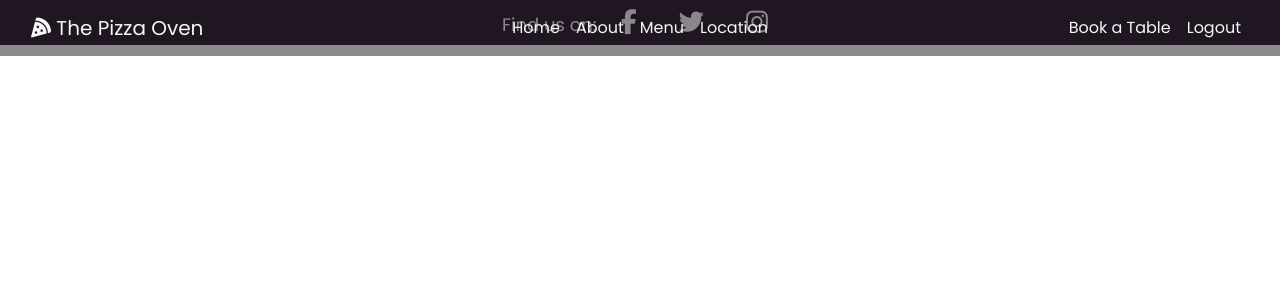
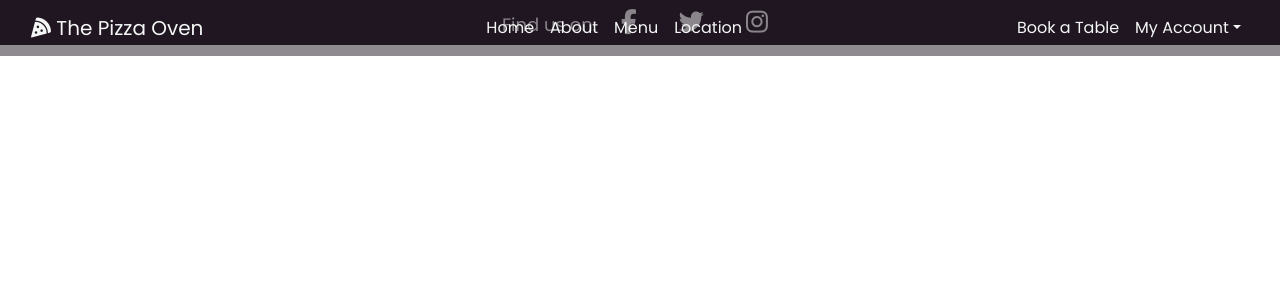
Before and after one commit to Stephanie-Ash/the-pizza-oven, a Django app: page /bookings/manage_bookings in a window 1280 px wide. Shown: the top 300 px of the page. Run offline with Django 3.2, Linux system fonts and the light colour scheme; the visitor is signed in with stand-in values (Sample User, id 1); data that the repository does not hold is empty; some libraries are stand-ins or nearby versions.

Commit message:
Move nav items for login etc to a dropdown

```diff
--- a/bookings/views.py
+++ b/bookings/views.py
@@ -58,7 +58,7 @@ def manage_bookings(request):
     Review and manage bookings
     """
     if not request.user.is_superuser:
-        messages.error(request, 'Sorry this area is for the retaurant owner.')
+        messages.error(request, 'Sorry this area is for the restaurant owner.')
         return redirect('home')
 
     bookings = Booking.objects.all()
--- a/templates/base.html
+++ b/templates/base.html
@@ -47,25 +47,30 @@
                         </li>
                         <li class="nav-item">
                             <a class="nav-link" href="{%url 'home' %}#location"
-                                aria-label="Go to the menu section">Location</a>
+                                aria-label="Go to the location section">Location</a>
                         </li>
                     </ul>
                     <ul class="navbar-nav">
                         <li class="nav-item">
-                            <a class="nav-link" href="{% url 'make_booking' %}">Book a Table</a>
+                            <a class="nav-link" href="{% url 'make_booking' %}"
+                                aria-label="Go to the table booking form">Book a Table</a>
                         </li>
-                        {% if user.is_authenticated %}
-                        <li class="nav-item">
-                            <a class="nav-link" href="#">Logout</a>
+                        <li class="nav-item dropdown">
+                            <a class="nav-link dropdown-toggle" href="#" id="navbarDropdown" role="button"
+                                data-toggle="dropdown" aria-haspopup="true" aria-expanded="false">My Account</a>
+                            <div class="dropdown-menu dropdown-menu-right" aria-labelledby="navbarDropdown">
+                                {% if user.is_authenticated %}
+                                <a class="dropdown-item" href="#" aria-label="Logout of your account">Logout</a>
+                                {% if user.is_superuser %}
+                                <a class="dropdown-item" href="{% url 'manage_bookings' %}"
+                                    aria-label="Go to the manage bookings page">Manage Bookings</a>
+                                {% endif %}
+                                {% else %}
+                                <a class="dropdown-item" href="#" aria-label="Register for an account">Register</a>
+                                <a class="dropdown-item" href="#" aria-label="Login to your account">Login</a>
+                                {% endif %}
+                            </div>
                         </li>
-                        {% else %}
-                        <li class="nav-item">
-                            <a class="nav-link" href="#">Register</a>
-                        </li>
-                        <li class="nav-item">
-                            <a class="nav-link" href="#">Login</a>
-                        </li>
-                        {% endif %}
                     </ul>
                 </div>
             </div>
```
